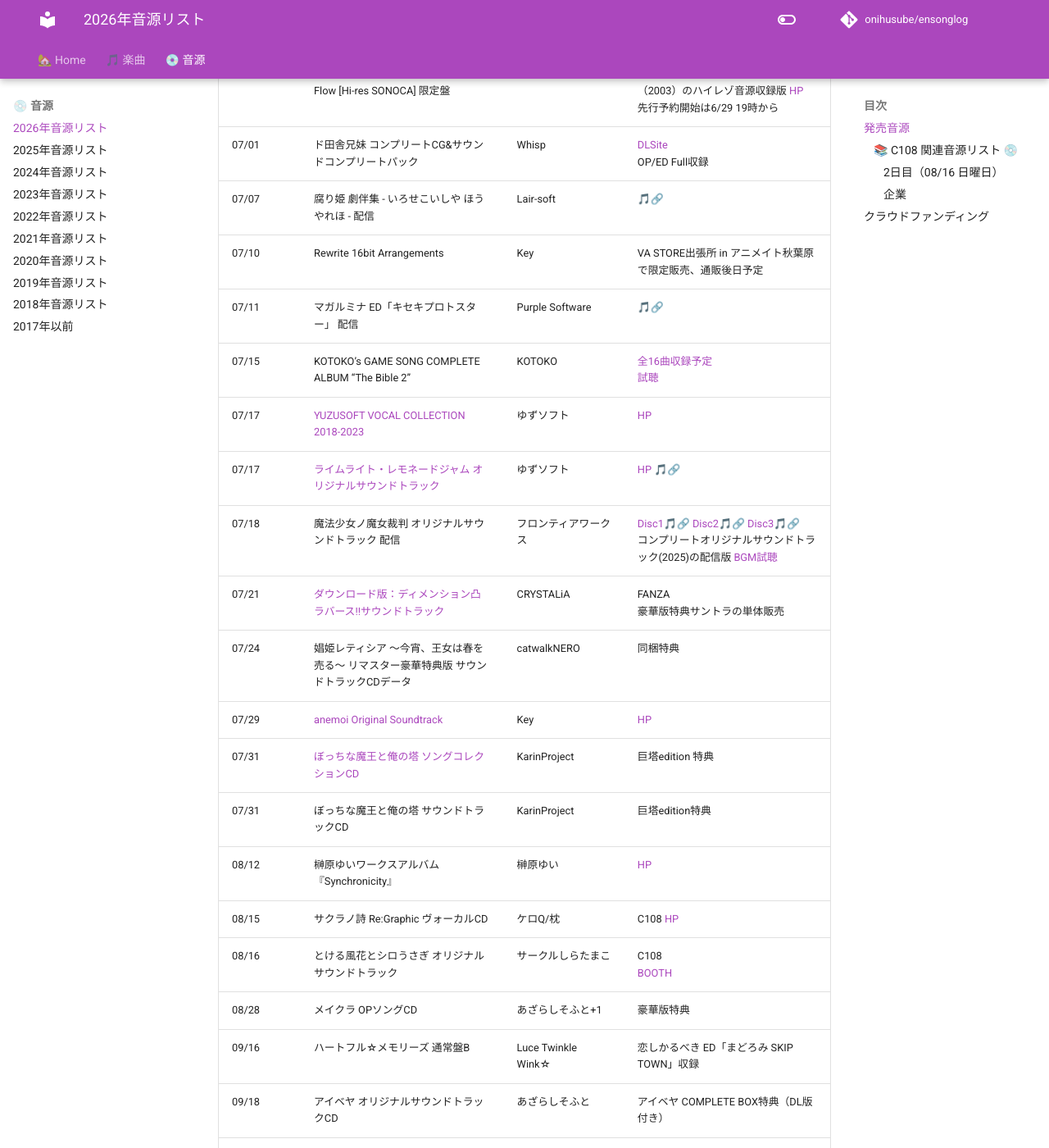
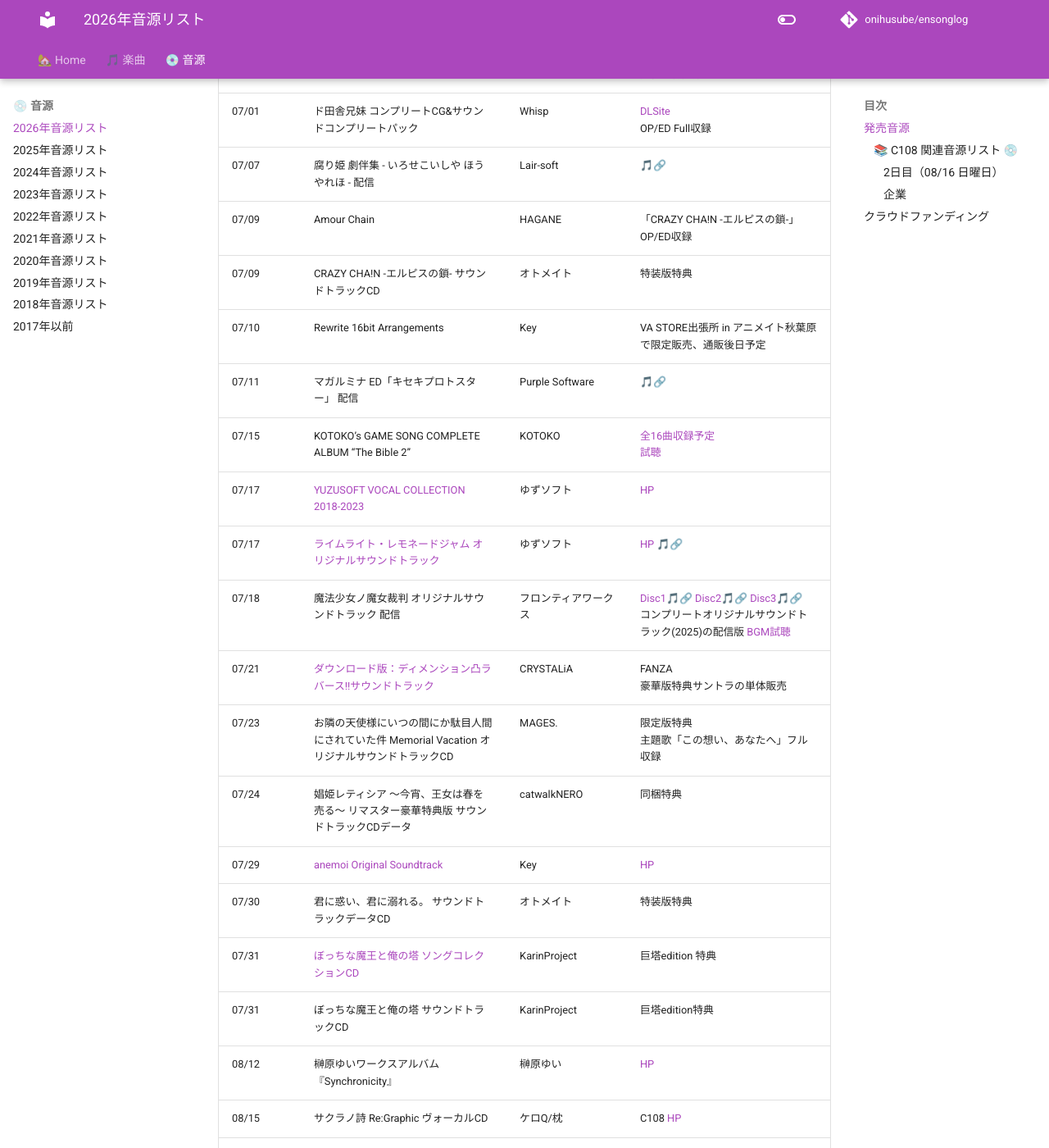
Before and after one commit to onihusube/ensonglog, an MkDocs documentation site: the page built from docs/2026/音源.md, in a window 1280 px wide and 1400 px high, scrolled down 8867 px. Shown: the whole window at 82% size. Built offline with MkDocs 1.6.1 and Material for MkDocs 9.7.7, drawn with Linux system fonts in a browser that asks for light colours; comment, search, counter and statistics services are not loaded.

Commit message:
7月分音源追加

```diff
--- a/docs/2026/音源.md
+++ b/docs/2026/音源.md
@@ -128,6 +128,8 @@
 | 07/01 | I've GIRL's COMPILATION vol.5 Out Flow [Hi-res SONOCA] 限定盤 | I've | I've GIRL's COMPILATION Vol.5（2003）のハイレゾ音源収録版 [HP](https://www.ivesound.jp/discography/girls-compilation/outflow/) </br> 先行予約開始は6/29 19時から |
 | 07/01 | ド田舎兄妹 コンプリートCG&サウンドコンプリートパック | Whisp | [DLSite](https://www.dlsite.com/maniax/announce/=/product_id/RJ01626228.html) </br> OP/ED Full収録 |
 | 07/07 | 腐り姫 劇伴集 - いろせこいしや ほうやれほ - 配信 | Lair-soft | [🎵🔗](https://chpy.lnk.to/1055) |
+| 07/09 | Amour Chain | HAGANE | 「CRAZY CHA!N -エルピスの鎖-」OP/ED収録 |
+| 07/09 | CRAZY CHA!N -エルピスの鎖- サウンドトラックCD | オトメイト | 特装版特典 |
 | 07/10 | Rewrite 16bit Arrangements | Key | VA STORE出張所 in アニメイト秋葉原で限定販売、通販後日予定 |
 | 07/11 | マガルミナ ED「キセキプロトスター」 配信 | Purple Software | [🎵🔗](https://linkco.re/G5Y123vS) |
 | 07/15 | KOTOKO’s GAME SONG COMPLETE ALBUM “The Bible 2” | KOTOKO | [全16曲収録予定](https://www.kotoko.asia/posts/news/dfgytr) </br> [試聴](https://www.youtube.com/watch?v=0nfMIps6A8Y) |
@@ -135,8 +137,10 @@
 | 07/17 | [ライムライト・レモネードジャム オリジナルサウンドトラック](./音源個別/ライムライト・レモネードジャム%20オリジナルサウンドトラック.md) | ゆずソフト | [HP](https://www.yuzu-soft.com/lllj_goods2026.html) [🎵🔗](https://nex-tone.link/A00221589) |
 | 07/18 | 魔法少女ノ魔女裁判 オリジナルサウンドトラック 配信 | フロンティアワークス | [Disc1🎵🔗](https://linkco.re/pUuQPTzb) [Disc2🎵🔗](https://linkco.re/yZdpXUPU) [Disc3🎵🔗](https://linkco.re/Msv69ysR) </br> コンプリートオリジナルサウンドトラック(2025)の配信版 [BGM試聴](https://www.youtube.com/playlist?list=PLUgvJbDGfOUF5DGzmvJUpigLxi3F3XYmj) |
 | 07/21 | [ダウンロード版：ディメンション凸ラバース!!サウンドトラック](./音源個別/ディメンション凸ラバース!!オリジナルサウンドトラック.md) | CRYSTALiA | FANZA </br> 豪華版特典サントラの単体販売  |
+| 07/23 | お隣の天使様にいつの間にか駄目人間にされていた件 Memorial Vacation オリジナルサウンドトラックCD | MAGES. | 限定版特典 </br> 主題歌「この想い、あなたへ」フル収録 |
 | 07/24 | 娼姫レティシア ～今宵、王女は春を売る～ リマスター豪華特典版 サウンドトラックCDデータ | catwalkNERO | 同梱特典 |
 | 07/29 | [anemoi Original Soundtrack](./音源個別/anemoi%20Original%20Soundtrack.md) | Key | [HP](https://key.visualarts.gr.jp/anemoi/sound.html) |
+| 07/30 | 君に惑い、君に溺れる。 サウンドトラックデータCD | オトメイト | 特装版特典 |
 | 07/31 | [ぼっちな魔王と俺の塔 ソングコレクションCD](./音源個別/ぼっちな魔王と俺の塔%20ソングコレクションCD.md) | KarinProject | 巨塔edition 特典 |
 | 07/31 | ぼっちな魔王と俺の塔 サウンドトラックCD | KarinProject | 巨塔edition特典 |
 | 08/12 | 榊原ゆいワークスアルバム『Synchronicity』 | 榊原ゆい | [HP](https://wardrecords.com/page/sakakibarayui/synchronicity/) |
```
Also changed, not shown: docs/2026/楽曲.md (+1 -0 lines).
